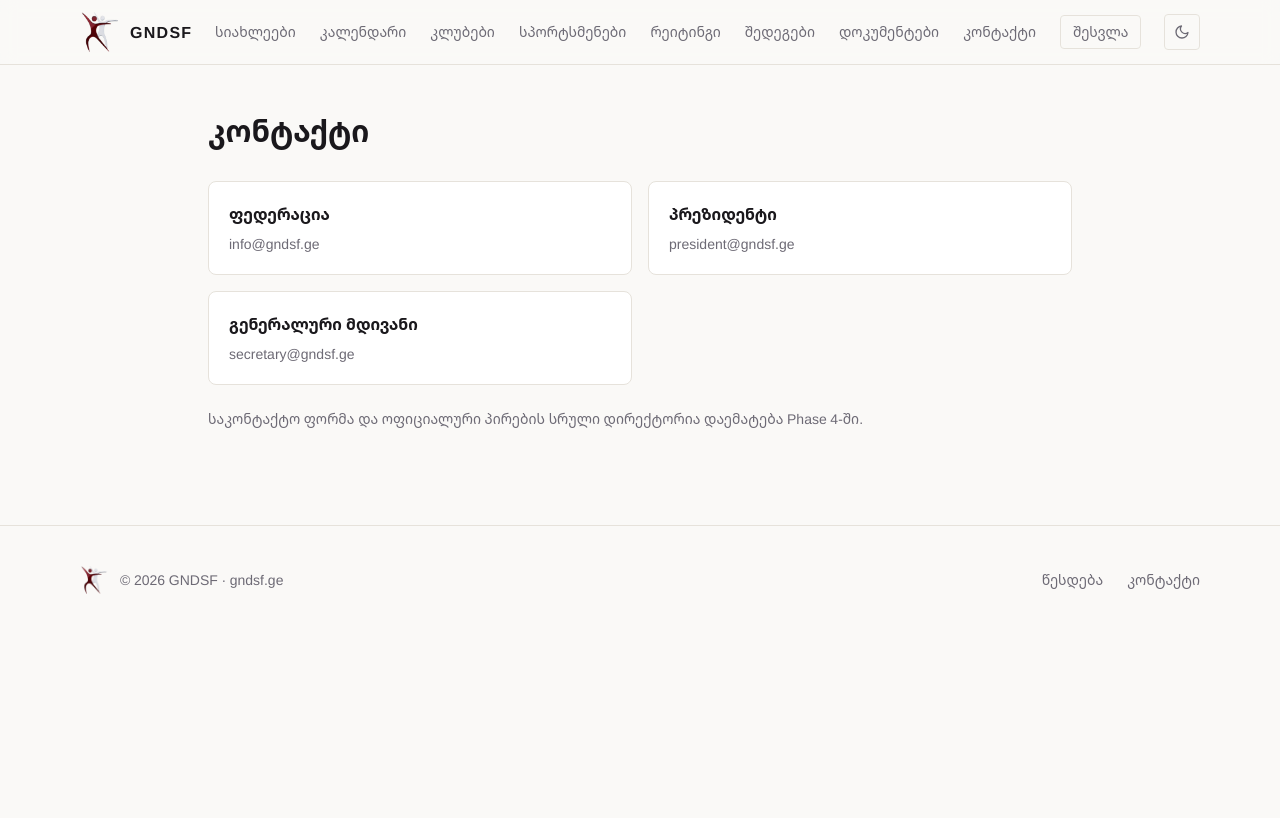
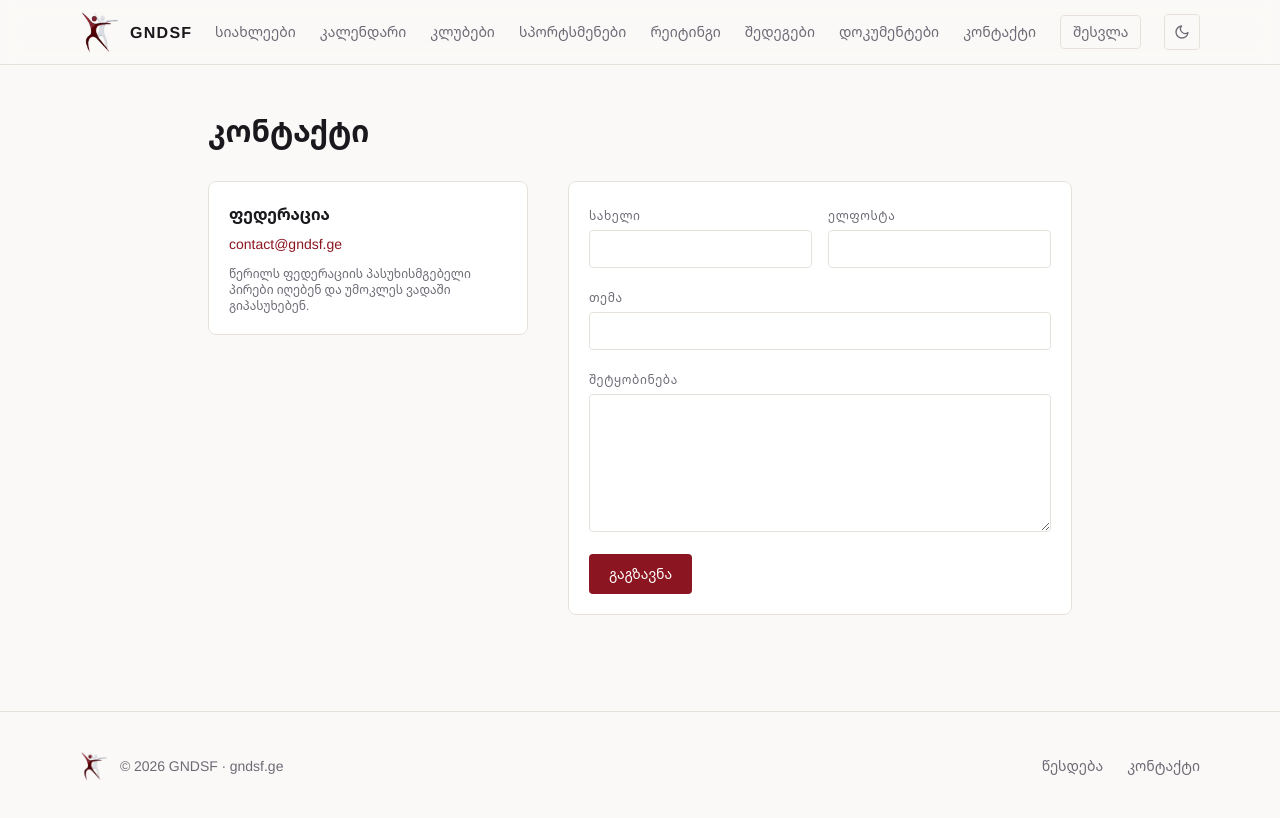
Before and after one commit to TSERJ13/gndsf, a Next.js app: page /contact in a window 1280 px wide. Built offline with nearby package versions, Linux system fonts and the light colour scheme.

Commit message:
feat: sync updates from gndsf 5

```diff
--- a/package.json
+++ b/package.json
@@ -22,6 +22,7 @@
     "jose": "^6.2.3",
     "next": "^15.3.3",
     "next-auth": "^5.0.0-beta.31",
+    "nodemailer": "^7.0.13",
     "passkit-generator": "^3.5.7",
     "pg": "^8.22.0",
     "qrcode": "^1.5.4",
@@ -31,6 +32,7 @@
   "devDependencies": {
     "@tailwindcss/postcss": "^4.1.8",
     "@types/node": "^22.15.0",
+    "@types/nodemailer": "^8.0.1",
     "@types/pg": "^8.20.0",
     "@types/react": "^19.1.0",
     "@types/react-dom": "^19.1.0",
--- a/src/app/admin/documents/actions.ts
+++ b/src/app/admin/documents/actions.ts
@@ -23,6 +23,9 @@ export async function uploadDocument(formData: FormData) {
   }
   if (file.type !== "application/pdf") redirect("/admin/documents?error=type");
   if (file.size > MAX_BYTES) redirect("/admin/documents?error=size");
+  if (!process.env.BLOB_READ_WRITE_TOKEN && process.env.VERCEL) {
+    redirect("/admin/documents?error=storage");
+  }
 
   let fileUrl: string;
   const safeName = `${Date.now()}-${file.name.replace(/[^a-zA-Z0-9._-]/g, "_")}`;
--- a/src/app/admin/documents/page.tsx
+++ b/src/app/admin/documents/page.tsx
@@ -36,7 +36,9 @@ export default async function AdminDocuments({
             ? "მხოლოდ PDF ფაილია დაშვებული."
             : error === "size"
               ? "ფაილი 15 MB-ზე დიდია."
-              : "სათაური და ფაილი სავალდებულოა."}
+              : error === "storage"
+                ? "ფაილების საცავი არ არის კონფიგურირებული — Vercel-ში შექმენით Blob store (Storage → Create)."
+                : "სათაური და ფაილი სავალდებულოა."}
         </p>
       )}
 
--- a/src/app/cabinet/page.tsx
+++ b/src/app/cabinet/page.tsx
@@ -133,7 +133,9 @@ export default async function CabinetPage({
                   ? "დაშვებულია მხოლოდ JPG, PNG ან WebP."
                   : error === "size"
                     ? "ფაილი 4 MB-ზე დიდია."
-                    : "აირჩიეთ ფაილი."}
+                    : error === "storage"
+                      ? "ფოტოს ატვირთვა დროებით მიუწვდომელია — მიმართეთ ფედერაციას."
+                      : "აირჩიეთ ფაილი."}
               </p>
             )}
           </div>
--- /dev/null
+++ b/src/app/contact/actions.ts
@@ -0,0 +1,30 @@
+"use server";
+
+import { redirect } from "next/navigation";
+import { mailConfigured, sendContactMail } from "@/lib/mail";
+
+export async function submitContact(formData: FormData) {
+  // honeypot: real people never fill this hidden field
+  if (String(formData.get("website") ?? "")) redirect("/contact?ok=1");
+
+  const name = String(formData.get("name") ?? "").trim();
+  const email = String(formData.get("email") ?? "").trim();
+  const subject = String(formData.get("subject") ?? "").trim();
+  const message = String(formData.get("message") ?? "").trim();
+
+  if (!name || !email.includes("@") || !subject || message.length < 10) {
+    redirect("/contact?error=fields");
+  }
+  if (name.length > 100 || subject.length > 150 || message.length > 5000) {
+    redirect("/contact?error=fields");
+  }
+  if (!mailConfigured()) redirect("/contact?error=config");
+
+  try {
+    await sendContactMail({ name, email, subject, message });
+  } catch (e) {
+    console.error("contact mail failed:", e);
+    redirect("/contact?error=send");
+  }
+  redirect("/contact?ok=1");
+}
--- a/src/app/contact/page.tsx
+++ b/src/app/contact/page.tsx
@@ -1,30 +1,96 @@
+import { submitContact } from "./actions";
+
 export const metadata = { title: "კონტაქტი" };
 
-export default function ContactPage() {
+export default async function ContactPage({
+  searchParams,
+}: {
+  searchParams: Promise<{ ok?: string; error?: string }>;
+}) {
+  const { ok, error } = await searchParams;
+
+  const input =
+    "mt-1 w-full rounded border border-line bg-coal px-3 py-2 text-sm outline-none placeholder:text-smoke focus:border-wine";
+  const label = "text-xs uppercase tracking-wider text-smoke";
+
   return (
     <div className="mx-auto max-w-4xl px-4 pt-12">
       <h1 className="text-3xl font-bold">კონტაქტი</h1>
-      <div className="mt-8 grid gap-4 md:grid-cols-2">
-        <div className="rounded-lg border border-line bg-coal p-5">
-          <h2 className="font-semibold">ფედერაცია</h2>
-          <p className="mt-2 text-sm text-smoke">info@gndsf.ge</p>
+
+      <div className="mt-8 grid gap-10 md:grid-cols-[320px_1fr]">
+        <div>
+          <div className="rounded-lg border border-line bg-coal p-5">
+            <h2 className="font-semibold">ფედერაცია</h2>
+            <p className="mt-2 text-sm">
+              <a href="mailto:contact@gndsf.ge" className="text-wine hover:text-flame">
+                contact@gndsf.ge
+              </a>
+            </p>
+            <p className="mt-3 text-xs text-smoke">
+              წერილს ფედერაციის პასუხისმგებელი პირები იღებენ და უმოკლეს ვადაში
+              გიპასუხებენ.
+            </p>
+          </div>
         </div>
-        <div className="rounded-lg border border-line bg-coal p-5">
-          <h2 className="font-semibold">პრეზიდენტი</h2>
-          <p className="mt-2 text-sm text-smoke">
-            <a href="mailto:president@gndsf.ge" className="hover:text-wine">president@gndsf.ge</a>
-          </p>
-        </div>
-        <div className="rounded-lg border border-line bg-coal p-5">
-          <h2 className="font-semibold">გენერალური მდივანი</h2>
-          <p className="mt-2 text-sm text-smoke">
-            <a href="mailto:secretary@gndsf.ge" className="hover:text-wine">secretary@gndsf.ge</a>
-          </p>
+
+        <div>
+          {ok && (
+            <p className="mb-4 rounded border border-green-500/40 bg-green-500/5 px-4 py-3 text-sm text-green-500">
+              შეტყობინება გაიგზავნა — მადლობა! პასუხს მითითებულ ელფოსტაზე მიიღებთ.
+            </p>
+          )}
+          {error && (
+            <p className="mb-4 rounded border border-wine/40 bg-wine/5 px-4 py-3 text-sm text-flame">
+              {error === "fields"
+                ? "შეავსეთ ყველა ველი — შეტყობინება მინიმუმ 10 სიმბოლო."
+                : error === "send"
+                  ? "გაგზავნა ვერ მოხერხდა — სცადეთ მოგვიანებით ან მოგვწერეთ პირდაპირ contact@gndsf.ge-ზე."
+                  : "ფორმა დროებით მიუწვდომელია — მოგვწერეთ პირდაპირ contact@gndsf.ge-ზე."}
+            </p>
+          )}
+
+          <form action={submitContact} className="space-y-4 rounded-lg border border-line bg-coal p-5">
+            {/* honeypot — hidden from humans, bots fill it */}
+            <input
+              type="text"
+              name="website"
+              tabIndex={-1}
+              autoComplete="off"
+              className="absolute -left-[9999px] h-0 w-0 opacity-0"
+              aria-hidden="true"
+            />
+            <div className="grid gap-4 sm:grid-cols-2">
+              <div>
+                <label className={label} htmlFor="c-name">სახელი</label>
+                <input id="c-name" name="name" required maxLength={100} className={input} />
+              </div>
+              <div>
+                <label className={label} htmlFor="c-email">ელფოსტა</label>
+                <input id="c-email" name="email" type="email" required className={input} />
+              </div>
+            </div>
+            <div>
+              <label className={label} htmlFor="c-subject">თემა</label>
+              <input id="c-subject" name="subject" required maxLength={150} className={input} />
+            </div>
+            <div>
+              <label className={label} htmlFor="c-message">შეტყობინება</label>
+              <textarea
+                id="c-message"
+                name="message"
+                rows={6}
+                required
+                minLength={10}
+                maxLength={5000}
+                className={input}
+              />
+            </div>
+            <button className="rounded bg-wine px-5 py-2.5 text-sm font-medium text-white transition-colors hover:bg-flame">
+              გაგზავნა
+            </button>
+          </form>
         </div>
       </div>
-      <p className="mt-6 text-sm text-smoke">
-        საკონტაქტო ფორმა და ოფიციალური პირების სრული დირექტორია დაემატება Phase 4-ში.
-      </p>
     </div>
   );
 }
--- /dev/null
+++ b/src/lib/mail.ts
@@ -0,0 +1,34 @@
+// ── Outgoing mail via the federation's own Titan mailbox ──
+// Env (Vercel): SMTP_USER=contact@gndsf.ge, SMTP_PASS=<mailbox password>
+// Optional overrides: SMTP_HOST (default smtp.titan.email),
+// SMTP_PORT (default 465), SMTP_SECURE (default true), CONTACT_EMAIL.
+import nodemailer from "nodemailer";
+
+export function mailConfigured(): boolean {
+  return !!(process.env.SMTP_USER && process.env.SMTP_PASS);
+}
+
+function transporter() {
+  return nodemailer.createTransport({
+    host: process.env.SMTP_HOST ?? "smtp.titan.email",
+    port: Number(process.env.SMTP_PORT ?? 465),
+    secure: process.env.SMTP_SECURE !== "false",
+    auth: { user: process.env.SMTP_USER!, pass: process.env.SMTP_PASS! },
+  });
+}
+
+export async function sendContactMail(input: {
+  name: string;
+  email: string;
+  subject: string;
+  message: string;
+}) {
+  const to = process.env.CONTACT_EMAIL ?? "contact@gndsf.ge";
+  await transporter().sendMail({
+    from: `"gndsf.ge — საკონტაქტო ფორმა" <${process.env.SMTP_USER}>`,
+    to,
+    replyTo: `"${input.name}" <${input.email}>`,
+    subject: `[საიტი] ${input.subject}`,
+    text: `სახელი: ${input.name}\nელფოსტა: ${input.email}\n\n${input.message}\n\n—\nგაგზავნილია gndsf.ge-ს საკონტაქტო ფორმიდან`,
+  });
+}
```
Also changed, not shown: src/app/cabinet/actions.ts (+11 -0 lines), src/app/cabinet/card/page.tsx (+12 -5 lines), 1 other file (tests, documents, lock files or other folders).
